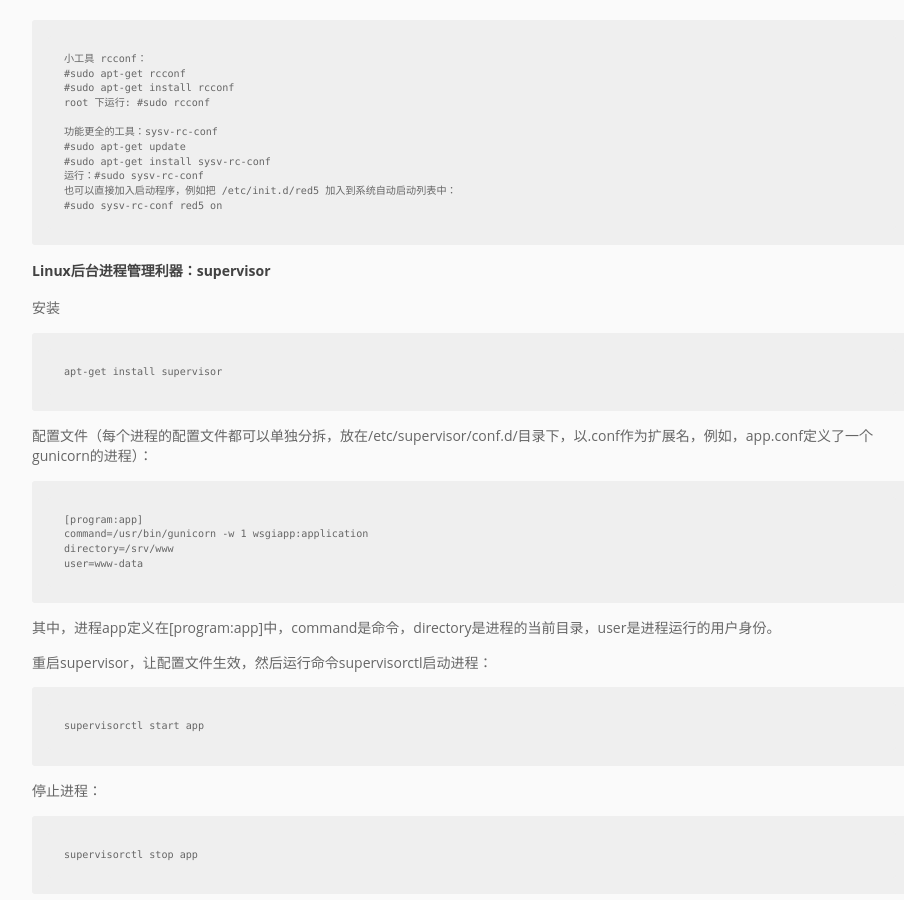
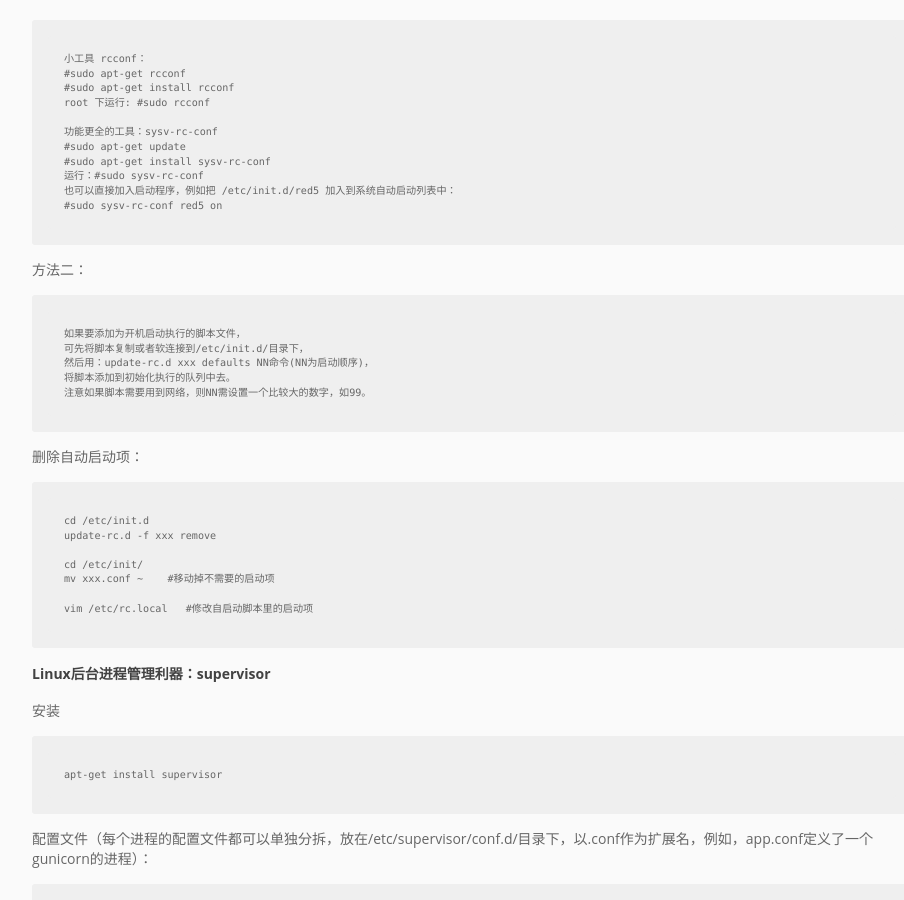
Before and after one commit to pingmalu/pingmalu.github.io, a Jekyll site: the page built from _posts/2016-01-06-Linux常用命令总结.md, in a window 1280 px wide and 900 px high, scrolled down 566 px. Shown: the whole window, without its empty margins (168-1072 px from the left). Built offline with Jekyll 4.4.1, drawn with Linux system fonts in a browser that asks for light colours; nearby versions of some CDN libraries.

Commit message:
'update'

```diff
--- a/_posts/2016-01-06-Linux常用命令总结.md
+++ b/_posts/2016-01-06-Linux常用命令总结.md
@@ -27,6 +27,24 @@
 	运行：#sudo sysv-rc-conf
 	也可以直接加入启动程序，例如把 /etc/init.d/red5 加入到系统自动启动列表中：
 	#sudo sysv-rc-conf red5 on
+
+方法二：
+
+	如果要添加为开机启动执行的脚本文件，
+	可先将脚本复制或者软连接到/etc/init.d/目录下，
+	然后用：update-rc.d xxx defaults NN命令(NN为启动顺序)，
+	将脚本添加到初始化执行的队列中去。
+	注意如果脚本需要用到网络，则NN需设置一个比较大的数字，如99。
+
+删除自动启动项：
+
+	cd /etc/init.d
+	update-rc.d -f xxx remove
+
+	cd /etc/init/
+	mv xxx.conf ~    #移动掉不需要的启动项
+
+	vim /etc/rc.local   #修改自启动脚本里的启动项
 
 
 ### Linux后台进程管理利器：supervisor
```
